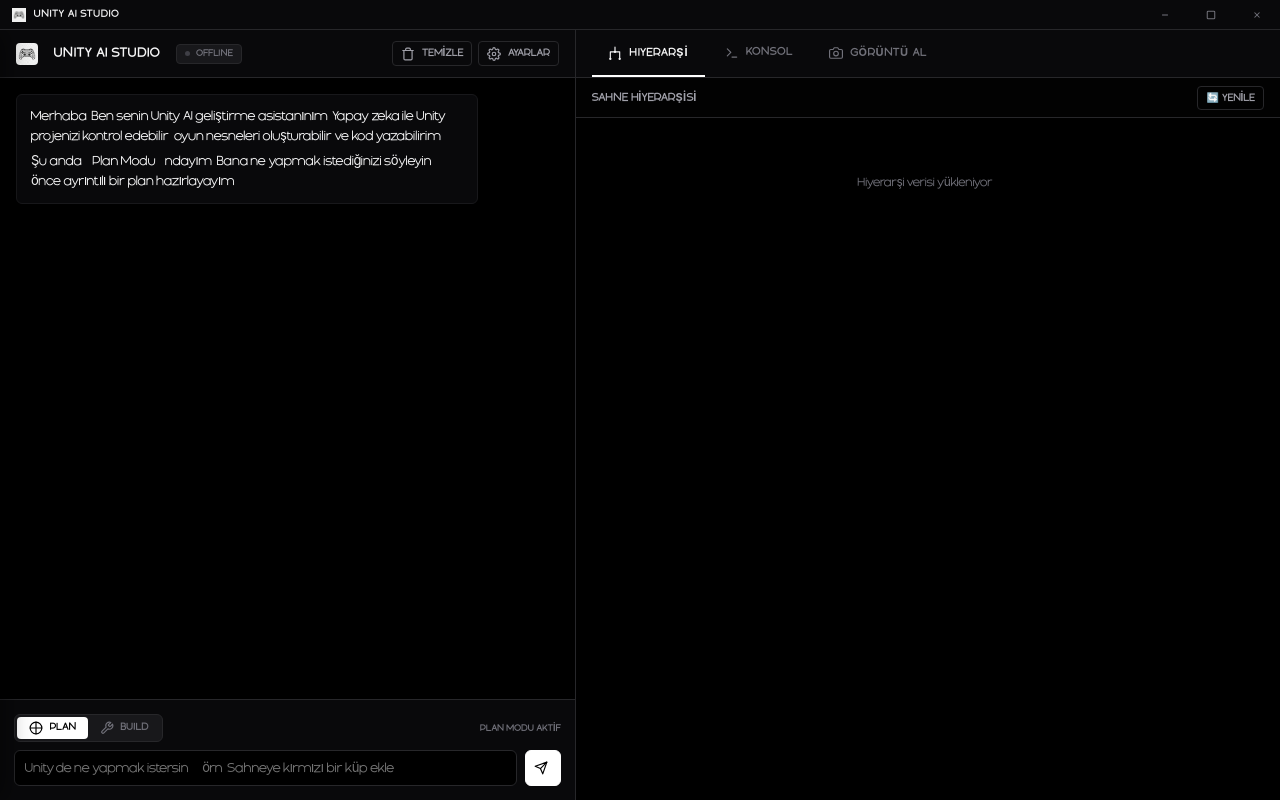
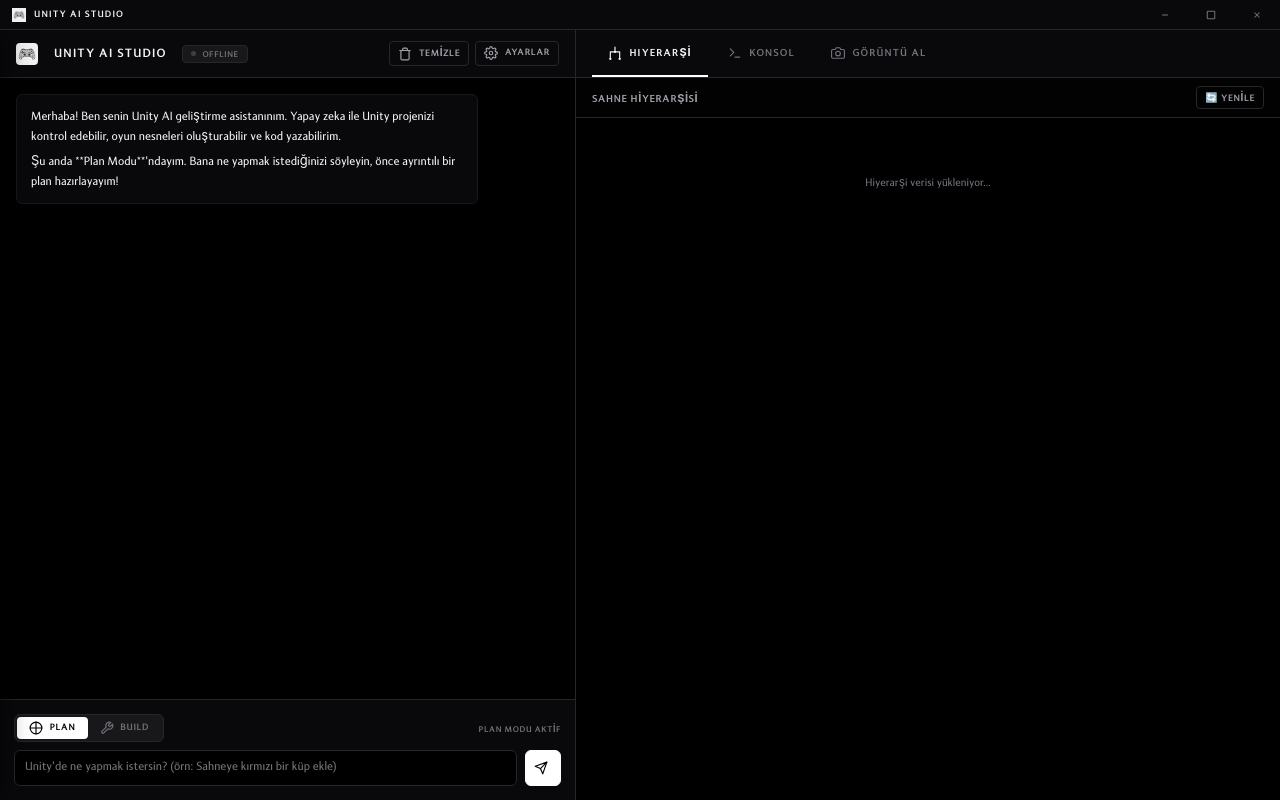
Before and after one commit to Abdullah6262637/unity-mcp-bridge, a plain HTML site: page web-client/index.html in a window 1280 px wide. Drawn offline with Linux system fonts and the light colour scheme; no server answers.

Commit message:
Switch global font to LT Internet (Regular & Bold) and clean up unused Interwoven font files

```diff
--- a/web-client/style.css
+++ b/web-client/style.css
@@ -1,8 +1,14 @@
 @font-face {
-    font-family: 'Interwoven';
-    src: url('Interwoven.ttf') format('truetype'),
-         url('Interwoven.otf') format('opentype');
+    font-family: 'LT Internet';
+    src: url('LTInternet-Regular.ttf') format('truetype');
     font-weight: normal;
+    font-style: normal;
+}
+
+@font-face {
+    font-family: 'LT Internet';
+    src: url('LTInternet-Bold.ttf') format('truetype');
+    font-weight: bold;
     font-style: normal;
 }
 
@@ -139,7 +145,7 @@
     box-sizing: border-box;
     margin: 0;
     padding: 0;
-    font-family: 'Interwoven', -apple-system, BlinkMacSystemFont, "Segoe UI", Roboto, sans-serif !important;
+    font-family: 'LT Internet', -apple-system, BlinkMacSystemFont, "Segoe UI", Roboto, sans-serif !important;
 }
 
 /* Retain monospace alignment for logs and code blocks */
@@ -148,7 +154,7 @@
 }
 
 body {
-    font-family: 'Interwoven', -apple-system, BlinkMacSystemFont, "Segoe UI", Roboto, Helvetica, Arial, sans-serif !important;
+    font-family: 'LT Internet', -apple-system, BlinkMacSystemFont, "Segoe UI", Roboto, Helvetica, Arial, sans-serif !important;
     background-color: var(--bg-canvas);
     color: var(--text-primary);
     height: 100vh;
```
Also changed, not shown: web-client/Interwoven.otf (deleted), web-client/Interwoven.ttf (deleted), web-client/LTInternet-Bold.ttf (added), web-client/LTInternet-Regular.ttf (added).
